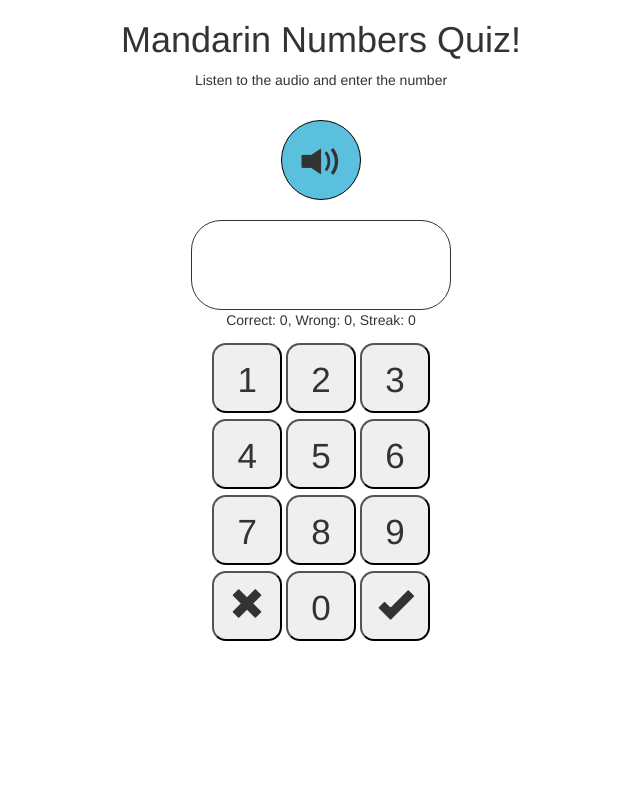
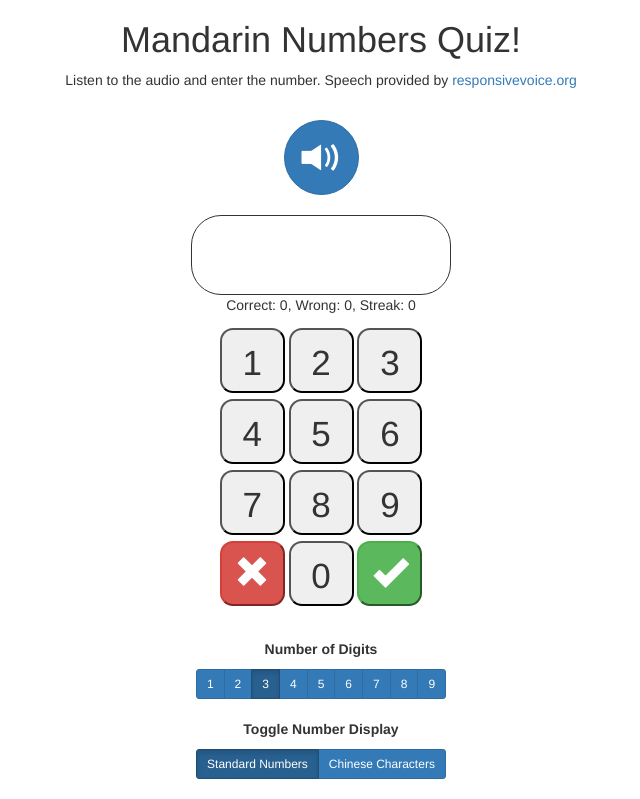
Before and after one commit to tedlano/django-sandbox, a Django app: page / in a window 1280 px wide. Shown: the part 52-851 px from the top of the page, without its empty margins (319-959 px from the left). Before the commit the page ends 693 px from the top, so only its background shows below. Run offline with Django 3.2, Linux system fonts and the light colour scheme; some libraries are stand-ins or nearby versions.

Commit message:
external audio, more features

```diff
--- a/assets/css/chineseNumbers.css
+++ b/assets/css/chineseNumbers.css
@@ -1,15 +1,13 @@
 .sound-button {
-    width: 80px;
-    height: 80px;
+    width: 75px;
+    height: 75px;
     font-size: 2.8em;
-    background-color: #5bc0de;
-    border: solid 1px #000;
     border-radius: 50%;
-    padding-top: 20px;
+    padding-top: 14px;
 }
 
 .number-quiz {
-    width: 80%;
+    width: 95%;
     text-align: center;
     float: none;
     margin: 0 auto;
@@ -20,9 +18,9 @@
 }
 
 .number{
-    width: 70px;
-    height: 70px;
-    padding: 10px;
+    width: 65px;
+    height: 65px;
+    padding: 8px;
     border-radius: 20%;
     font-size: 35px;
 }
@@ -49,9 +47,9 @@ input[type=number]::-webkit-outer-spin-button {
 }
 
 #guess-input {
-    height: 90px;
+    height: 80px;
     width: 260px;
-    font-size: 70px;
+    font-size: 60px;
     border-radius: 30px;
     text-align: center;
     border: 1px solid;
--- a/assets/js/chineseNumbers.js
+++ b/assets/js/chineseNumbers.js
@@ -1,4 +1,4 @@
-$( document ).ready(function() {
+$( window ).load( function() {
 
     var audPath = '/static/media/audio/$.mp3';
     var num, status, audio;
@@ -6,25 +6,55 @@ $( document ).ready(function() {
     var wrong = 0;
     var streak = 0;
     var audioSrc;
+    var numDigits = 3;
+    var lockEnter = false;
+    var voice = "cnf";
+    var cnDict = {
+        "0": "零",
+        "1": "一",
+        "2": "二",
+        "3": "三",
+        "4": "四",
+        "5": "五",
+        "6": "六",
+        "7": "七",
+        "8": "八",
+        "9": "九"
+    };
 
     // Try to improve this with:
     // http://stackoverflow.com/questions/7330023/gapless-looping-audio-html5
     function sayNumber(){
+        if(voice == "ted"){
             var idx = 0;
             audio.src = audioSrc[idx++];
             audio.play();
 
-        audio.onended = function () {
-            if(idx < audioSrc.length){
+            audio.addEventListener('timeupdate', function(){
+                var buffer = .2;
+                if(this.currentTime > this.duration - buffer && idx < audioSrc.length){
+                    this.currentTime = 0
                     audio.src = audioSrc[idx++];
-                audio.play();
-            }
+                    this.play();
+                }}, false);
+
+            // audio.onended = function () {
+            //     if(idx < audioSrc.length){
+            //         audio.src = audioSrc[idx++];
+            //         audio.play();
+            //     }
+            // }
+        } else {
+            responsiveVoice.speak(num.toString(), "Chinese Female");
         }
     }
 
-    function initAudio() {
-        num = Math.floor(Math.random() * 1000);
+    function initNumber() {
+        num = Math.floor(Math.random() * Math.pow(10,9));
+        num=parseInt(num.toString().slice(0, numDigits));
         console.log(num);
+
+        if(voice == "ted"){
             var digits = (""+num).split("");
             var len = digits.length;
             status = "guess";
@@ -69,6 +99,9 @@ $( document ).ready(function() {
                     audioSrc.push(audPath.replace('$', digits[i]));
                 }
             }
+        } else {
+
+        }
 
         sayNumber();
     }
@@ -79,6 +112,7 @@ $( document ).ready(function() {
         // If blank entry, highlight in yellow
 		if(guess == null || guess == ""){
 		    ele.removeClass("correct wrong").addClass("warning");
+		    lockEnter = false;
 
 		} else {
             status = (guess == num ? "correct" : "wrong");
@@ -95,7 +129,8 @@ $( document ).ready(function() {
                     ele.removeClass(status);
                     status = "guess";
                     ele.val(null);
-                    initAudio();
+                    initNumber();
+                    lockEnter = false;
                  }, 1000);
 
             // If guess is wrong
@@ -106,22 +141,39 @@ $( document ).ready(function() {
                                                   ", Wrong: " + wrong +
                                                   ", Streak: " + streak;
                 sayNumber();
+                lockEnter = false;
             }
 		}
     }
 
-    initAudio();
+    function toggleNumDisplay(dispId){
+        console.log(dispId);
+        $('#number-entry-pad').find('.number').each( function () {
+            var currId = (this.id).replace("num-","");
+            if (currId != "rem" && currId != "ok"){
+                if(dispId == "num-std"){
+                    this.innerHTML = currId.toString();
+                } else {
+                    this.innerHTML = cnDict[currId];
+                }
+            }
+        });
+    }
+
+    initNumber();
 
     $('#sound-button').click( function(){
         sayNumber();
-        $('#guess-input')[0].focus();
     });
 
     // If "Enter" key is pressed in guess-input
     $('#guess-input').keypress(function(event){
         var keycode = (event.keyCode ? event.keyCode : event.which);
         if(keycode == '13'){
+            if(!lockEnter){
+                lockEnter = true;
         		checkGuess($(this));
+            }
         }
     });
 
@@ -141,9 +193,37 @@ $( document ).ready(function() {
             input.val(input.val().slice(0,-1));
 
         } else if (buttonId == "ok"){
+            if(!lockEnter){
+                lockEnter = true;
                 checkGuess(input);
+            }
         } else {
             input.val(input.val() + buttonId);
         }
     });
+
+    $('.options-voice').change( function () {
+        if ($(this).context.id == 'voice-ted'){
+            voice = "ted";
+            initNumber();
+        } else {
+            voice = "cnf";
+        }
     });
+
+    $('.digit').click( function() {
+        var _this = $(this)
+        $('.digit').removeClass('active');
+        _this.addClass('active');
+        var digId = (_this.context.id).replace("dig-", "");
+        numDigits = parseInt(digId);
+        initNumber();
+    });
+
+    $('.options-numDisplay').click( function () {
+        $('.options-numDisplay').removeClass('active');
+        $(this).addClass('active');
+        toggleNumDisplay($(this).context.id);
+    });
+
+});
--- a/templates/base.html
+++ b/templates/base.html
@@ -38,7 +38,7 @@
               <span class="icon-bar"></span>
               <span class="icon-bar"></span>
             </button>
-            <a class="navbar-brand" href="#">Ted's Django & Bootstrap Sandbox</a>
+            <a class="navbar-brand" href="{% url 'views.home' %}">Ted's Django & Bootstrap Sandbox</a>
           </div>
 
           <div id="navbar" class="navbar-collapse collapse">
--- a/templates/home.html
+++ b/templates/home.html
@@ -18,61 +18,84 @@
 <div class="number-quiz">
 
 	<h1>Mandarin Numbers Quiz!</h1>
-	<p>Listen to the audio and enter the number</p>
+	<p>Listen to the audio and enter the number.  Speech provided by <a href='http://responsivevoice.org/'>responsivevoice.org</a></p>
 	<br/>
 	<audio id="num-audio" type="audio/mpeg"></audio>
-	<button type="button" id="sound-button" class="btn btn-default btn-lg sound-button">
+	<button type="button" id="sound-button" class="btn btn-primary sound-button">
 		<span class="glyphicon glyphicon-volume-up" aria-hidden="true"></span>
 	</button>
 	<br/><br/>
-	<input type="number" id="guess-input" name="guess" min="0" max="1000" step="1" autofocus/>
+	<input type="number" id="guess-input" name="guess" readonly/>
 	<p id='results-text'>Correct: 0, Wrong: 0, Streak: 0</p>
+
+	<div id='number-entry-pad'>
 		<div class="number-row">
-		<button id="num-1" class="number">
-			1
-		</button>
-		<button id="num-2" class="number">
-			2
-		</button>
-		<button id="num-3" class="number">
-			3
-		</button>
+			<button id="num-1" class="number">1</button>
+			<button id="num-2" class="number">2</button>
+			<button id="num-3" class="number">3</button>
 		</div>
+
 		<div class="number-row">
-		<button id="num-4" class="number">
-			4
-		</button>
-		<button id="num-5" class="number">
-			5
-		</button>
-		<button id="num-6" class="number">
-			6
-		</button>
+			<button id="num-4" class="number">4</button>
+			<button id="num-5" class="number">5</button>
+			<button id="num-6" class="number">6</button>
 		</div>
+
 		<div class="number-row">
-		<button id="num-7" class="number">
-			7
-		</button>
-		<button id="num-8" class="number">
-			8
-		</button>
-		<button id="num-9" class="number">
-			9
-		</button>
+			<button id="num-7" class="number">7</button>
+			<button id="num-8" class="number">8</button>
+			<button id="num-9" class="number">9</button>
 		</div>
+
 		<div class="number-row">
-		<button id="num-rem" class="number">
+			<button id="num-rem" class="number btn-danger">
 				<span class="glyphicon glyphicon-remove" aria-hidden="true"></span>
 			</button>
-		<button id="num-0" class="number">
-			0
-		</button>
-		<button id="num-ok" class="number">
+			<button id="num-0" class="number">0</button>
+			<button id="num-ok" class="number btn-success">
 				<span class="glyphicon glyphicon-ok" aria-hidden="true"></span>
 			</button>
 		</div>
+	</div>
+	<br/>
 
+	<p></p><b>Number of Digits</b></p>
+	<div id="digit-buttons" class="btn-group">
+		<button id="dig-1" class="digit btn btn-primary btn-sm">1</button>
+		<button id="dig-2" class="digit btn btn-primary btn-sm">2</button>
+		<button id="dig-3" class="digit btn btn-primary btn-sm active">3</button>
+		<button id="dig-4" class="digit btn btn-primary btn-sm">4</button>
+		<button id="dig-5" class="digit btn btn-primary btn-sm">5</button>
+		<button id="dig-6" class="digit btn btn-primary btn-sm">6</button>
+		<button id="dig-7" class="digit btn btn-primary btn-sm">7</button>
+		<button id="dig-8" class="digit btn btn-primary btn-sm">8</button>
+		<button id="dig-9" class="digit btn btn-primary btn-sm">9</button>
 	</div>
+	<br/><br/>
+
+	<p><b>Toggle Number Display</b></p>
+	<div id="label-toggle" class="btn-group">
+    	<button id="num-std" class="options-numDisplay btn btn-primary btn-sm active">Standard Numbers</button>
+    	<button id="num-cn" class="options-numDisplay btn btn-primary btn-sm">Chinese Characters</button>
+	</div>
+
+	<br/><br/>
+</div>
+
+	<!--<h3>Settings:</h3>-->
+	<!--<p><b>Voice Selection</b> - Chinese Female from <a href='http://responsivevoice.org/'>responsivevoice.org</a></p>-->
+	<!--<div class="btn-group" data-toggle="buttons">-->
+ <!-- 		<label class="btn btn-primary active">-->
+ <!--   		<input type="radio" class="options-voice" name="options-voice" id="voice-ted" autocomplete="off" checked> Ted (Handsome Male)-->
+ <!-- 		</label>-->
+ <!-- 		<label class="btn btn-primary">-->
+ <!--   		<input type="radio" class="options-voice" name="options-voice" id="voice-cnf" autocomplete="off"> Chinese Female-->
+ <!-- 		</label>-->
+	<!--</div>-->
+
+
+<!--	<input type="number" id="digits-input" min="1" max="7" step="1" value="3"/>-->
+<!--</div>-->
 
 <!--<br/><br/><br/><br/><br/><br/><br/><br/><br/><br/><br/><br/>-->
 
@@ -104,5 +127,6 @@
 
 {% block js-foot %}
 <!--<script src="{% static 'js/countdown.js' %}"></script>-->
+<script src="{% static 'js/responsivevoice.js' %}"></script>
 <script src="{% static 'js/chineseNumbers.js' %}"></script>
 {% endblock %}
```
Also changed, not shown: assets/js/responsivevoice.js (added). Lines whose indentation alone changed are shown as unchanged.
